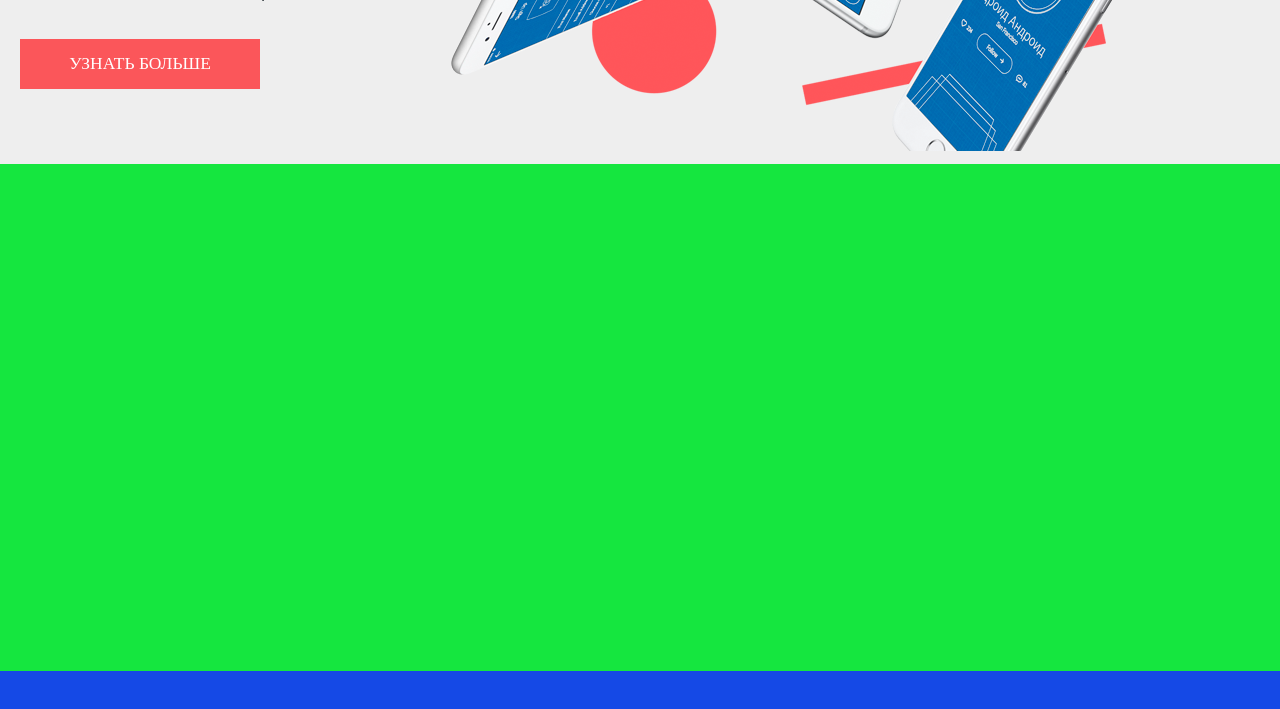
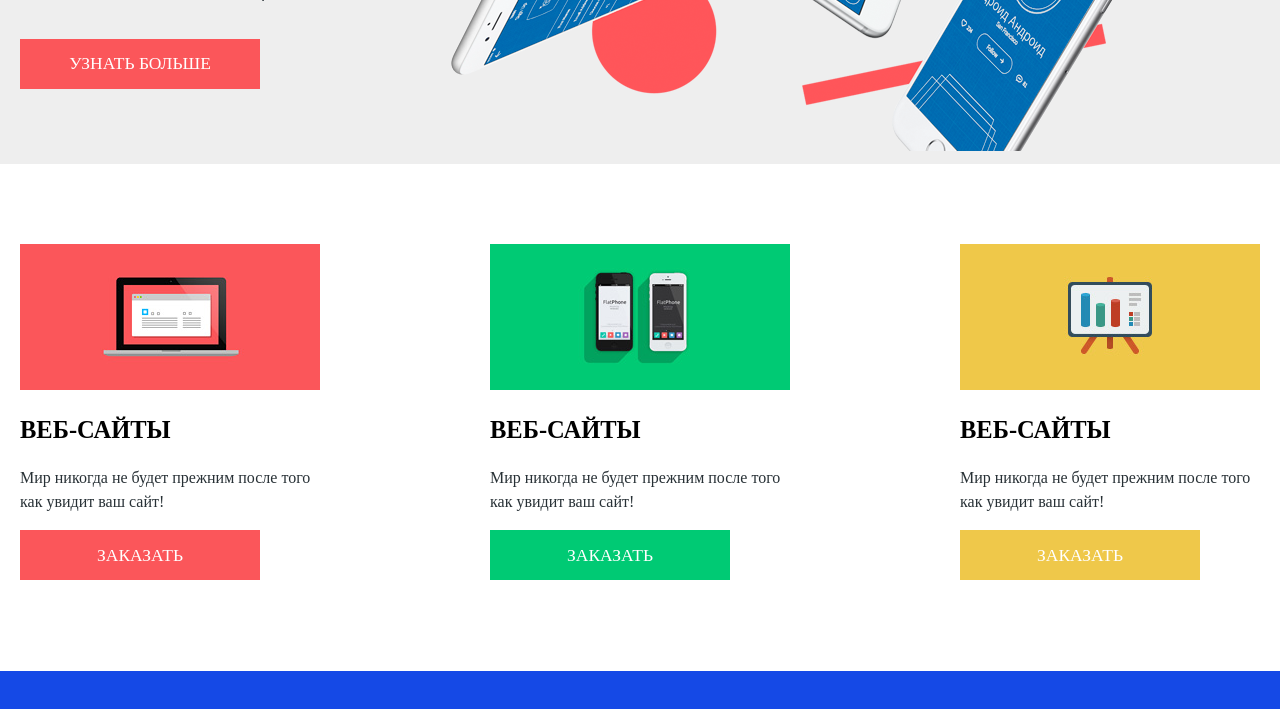
Before and after one commit to Davud77/learn_html_nerds, a plain HTML site: page index.html in a window 1280 px wide. Shown: the part 381-1090 px from the top of the page. Drawn offline with Linux system fonts and the light colour scheme; a web font is replaced by a local one.

Commit message:
upd block box

```diff
--- a/css/blocks/_box.scss
+++ b/css/blocks/_box.scss
@@ -1,4 +1,27 @@
 .box {
     height: 507px;
-    background-color: rgb(21, 230, 63);
+    &_item {
+        width: 300px;
+        &_title {
+            font-size: 24.5px;
+            font-weight: bold;
+            line-height: 1.29;
+            text-align: left;
+            text-transform: uppercase;
+            color: #000;
+        }
+        &_subtitle {
+            font-size: 16px;
+            font-weight: normal;
+            line-height: 1.5;
+            text-align: left;
+            color: #283136;
+        }
+
+    }
+    &_flex {
+        display: flex;
+        justify-content: space-between;
+        padding-top: 80px;
+    }
   }
--- a/css/blocks/_button.scss
+++ b/css/blocks/_button.scss
@@ -8,4 +8,11 @@
     line-height: 1;
     text-align: center;
     color: #fff;
+    cursor: pointer;
+    &_green {
+        background-color: #00ca74;
+    }
+    &_yellou {
+        background-color: #efc84a;
+    }
 }
--- a/index.html
+++ b/index.html
@@ -40,9 +40,33 @@
     </header>
     <section class="box">
         <div class="container">
-            <div class="box_item"></div>
-            <div class="box_item"></div>
-            <div class="box_item"></div>
+            <div class="box_flex">
+                <div class="box_item">
+                    <div class="box_item_img">
+                        <img src="/img/illustration-1.png" alt="">
+                    </div>
+                    <h2 class="box_item_title">Веб-сайты</h2>
+                    <h3 class="box_item_subtitle">Мир никогда не будет прежним после того как увидит ваш сайт!</h3>
+                    <button class="button">ЗАКАЗАТЬ</button>
+                </div>
+                <div class="box_item">
+                    <div class="box_item_img">
+                        <img src="/img/illustration-2.png" alt="">
+                    </div>
+                    <h2 class="box_item_title">Веб-сайты</h2>
+                    <h3 class="box_item_subtitle">Мир никогда не будет прежним после того как увидит ваш сайт!</h3>
+                    <button class="button button_green">ЗАКАЗАТЬ</button>
+                </div>
+                <div class="box_item">
+                    <div class="box_item_img">
+                        <img src="/img/illustration-3.png" alt="">
+                    </div>
+                    <h2 class="box_item_title">Веб-сайты</h2>
+                    <h3 class="box_item_subtitle">Мир никогда не будет прежним после того как увидит ваш сайт!</h3>
+                    <button class="button button_yellou">ЗАКАЗАТЬ</button>
+                </div>
+            </div>
+
         </div>
     </section>
     <section class="whois"></section>
```
Also changed, not shown: css/style.css, img/illustration-1.png (added), img/illustration-2.png (added), img/illustration-3.png (added), 1 other file.
